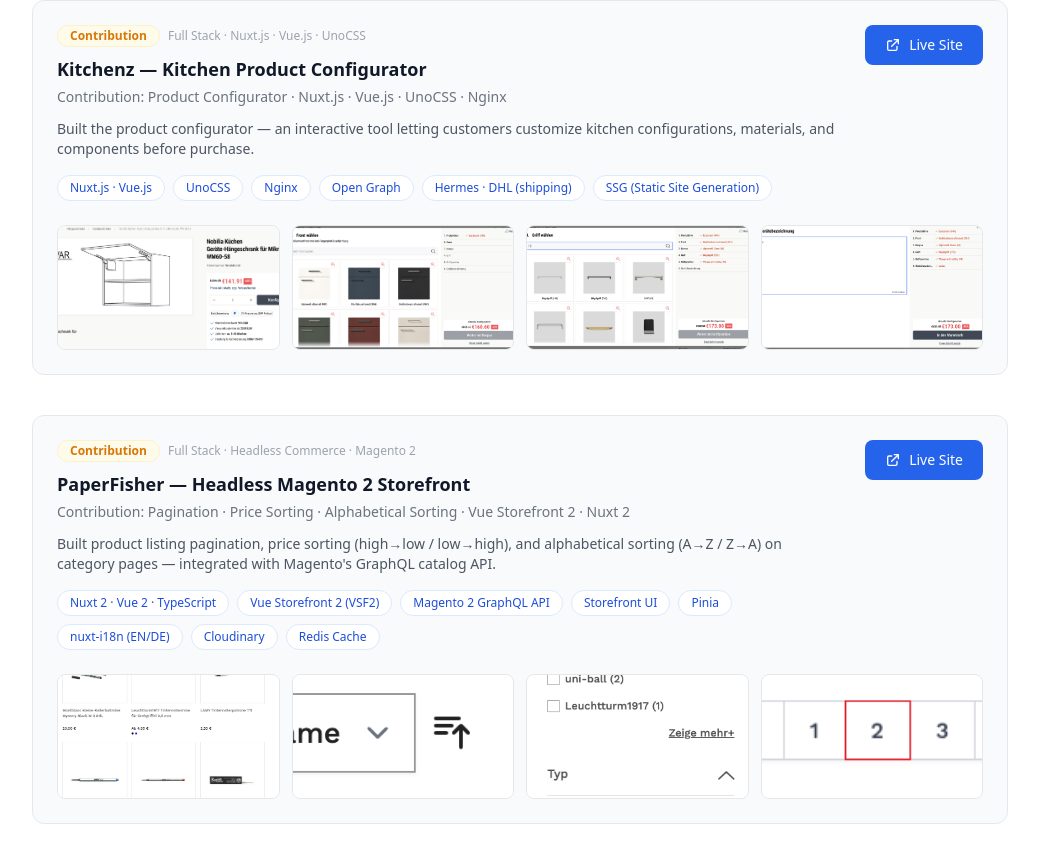
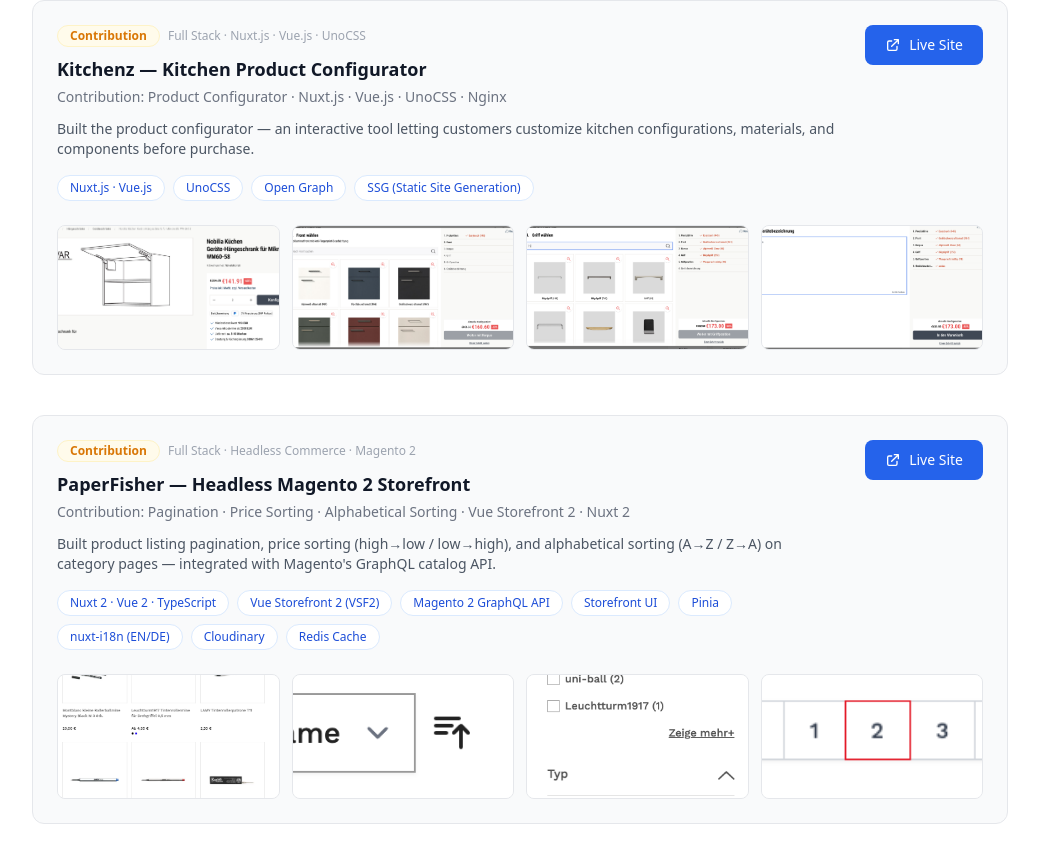
Before and after one commit to AbdurRehman924/Personal-Portfolio, a React (Create React App) app: page / in a window 1280 px wide. Shown: the part 8126-8989 px from the top of the page, without its empty margins (120-1159 px from the left). Built offline with nearby package versions, Linux system fonts and the light colour scheme.

Commit message:
refactor(projects): remove Nginx and shipping from Kitchenz tech stack

```diff
--- a/src/components/Projects.jsx
+++ b/src/components/Projects.jsx
@@ -188,8 +188,8 @@
     live: "https://www.kitchenz.de/",
     highlight: "Built the product configurator — an interactive tool letting customers customize kitchen configurations, materials, and components before purchase.",
     techStack: [
-      "Nuxt.js · Vue.js", "UnoCSS", "Nginx",
-      "Open Graph", "Hermes · DHL (shipping)", "SSG (Static Site Generation)",
+      "Nuxt.js · Vue.js", "UnoCSS",
+      "Open Graph", "SSG (Static Site Generation)",
     ],
     images: [
       `${process.env.PUBLIC_URL}/projects/kitchenz/01.png`,
```
